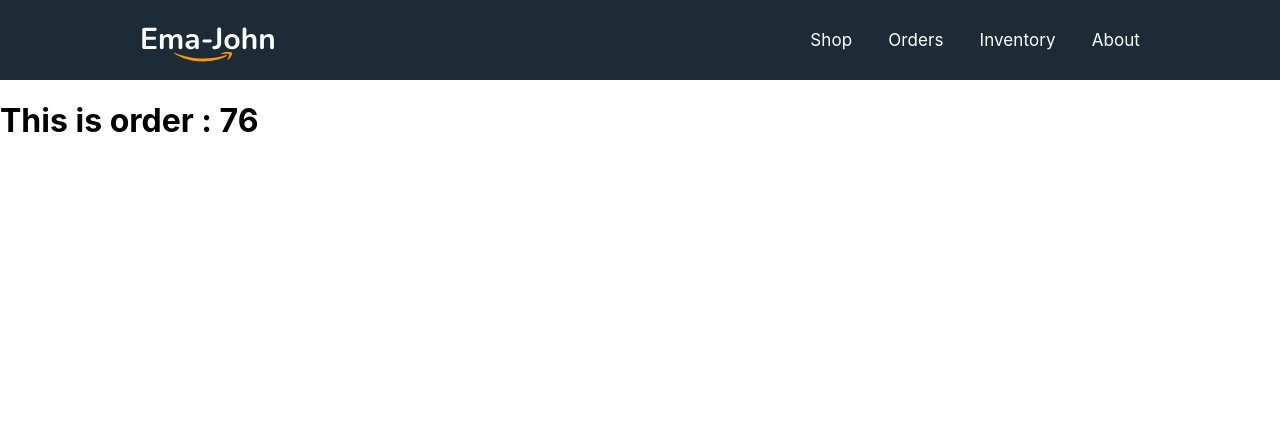
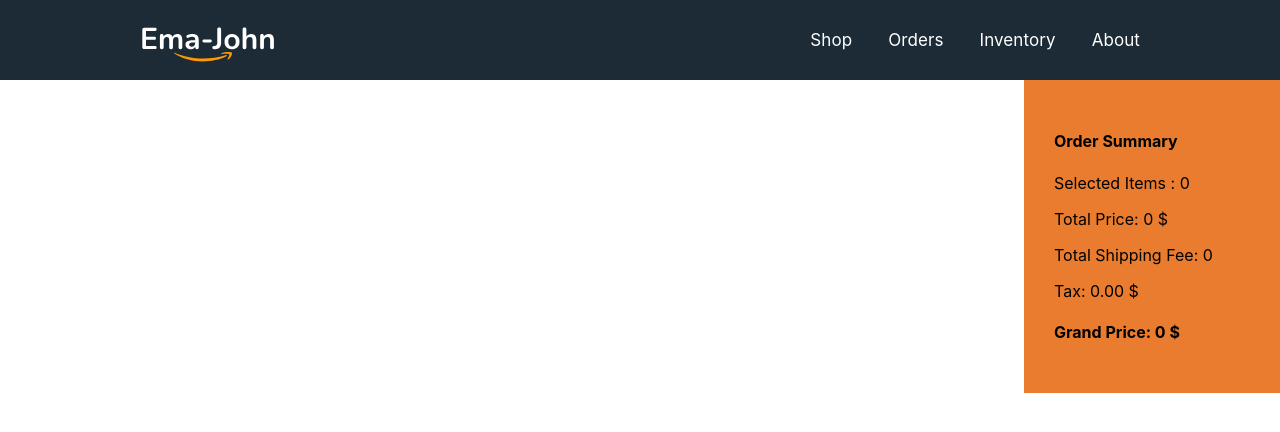
Before and after one commit to leon0113/ema-john-react-router, a React (Create React App) app: page /orders in a window 1280 px wide. Shown: the top 432 px of the page. Built offline with nearby package versions, Linux system fonts and the light colour scheme.

Commit message:
styling order page

```diff
--- a/src/components/Orders/Orders.js
+++ b/src/components/Orders/Orders.js
@@ -1,11 +1,25 @@
 import React from 'react';
+import useCart from '../../hooks/useCart';
 import useProducts from '../../hooks/useProducts';
+import Cart from '../Cart/Cart';
+import ReviewItem from '../ReviewItem/ReviewItem';
 
 const Orders = () => {
     const [products, setProducts] = useProducts();
+    const [cart, setCart] = useCart(products);
     return (
-        <div>
-            <h1>This is order : {products.length}</h1>
+        <div className='shop-container'>
+            <div className="review-items-container">
+                {
+                    cart.map(product => <ReviewItem
+                        key={product.id}
+                        product={product}
+                    ></ReviewItem>)
+                }
+            </div>
+            <div className="cart-container">
+                <Cart cart={cart}></Cart>
+            </div>
         </div>
     );
 };
--- /dev/null
+++ b/src/components/ReviewItem/ReviewItem.css
@@ -0,0 +1,23 @@
+.review-items{
+    border: 1px solid gray;
+    border-radius: 8px;
+    padding: 8px;
+    margin-top: 21px;
+    width: 571px;
+    display: flex;
+}
+
+.review-items img{
+    width: 91px;
+}
+
+.review-details p{
+    margin: 0;
+}
+
+.item-details-container{
+    width: 100%;
+    display: flex;
+    justify-content: space-between;
+
+}
--- /dev/null
+++ b/src/components/ReviewItem/ReviewItem.js
@@ -0,0 +1,26 @@
+import React from 'react';
+import './ReviewItem.css';
+
+const ReviewItem = (props) => {
+    const { name, price, shipping, quantity, img } = props.product;
+    return (
+        <div className='review-items'>
+            <div>
+                <img src={img} alt="" />
+            </div>
+            <div className="item-details-container">
+                <div className="review-details">
+                    <p className="product-name" title={name}>{name.length > 20 ? name.slice(0, 20) + '...' : name}</p>
+                    <p className="price">Price : <span className='orange-color'>{price}</span></p>
+                    <p><small>Shipping fee : {shipping}</small></p>
+                    <p><small>Quantity : {quantity}</small></p>
+                </div>
+                <div className="delete-button">
+                    <button>Delete</button>
+                </div>
+            </div>
+        </div>
+    );
+};
+
+export default ReviewItem;
--- /dev/null
+++ b/src/hooks/useCart.js
@@ -0,0 +1,24 @@
+import { useEffect, useState } from "react"
+import { getStoredCart } from "../utilities/fakedb";
+
+const useCart = (products) => {
+    const [cart, setCart] = useState([]);
+
+    useEffect(() => {
+        const storedCart = getStoredCart();
+        const savedCart = [];
+        for (const id in storedCart) {
+            const addedProduct = products.find(product => product.id == id);
+            if (addedProduct) {
+                const quantity = storedCart[id];
+                addedProduct.quantity = quantity;
+                savedCart.push(addedProduct);
+            }
+        }
+        setCart(savedCart);
+    }, [products])
+
+    return [cart, setCart]
+}
+
+export default useCart;
```
